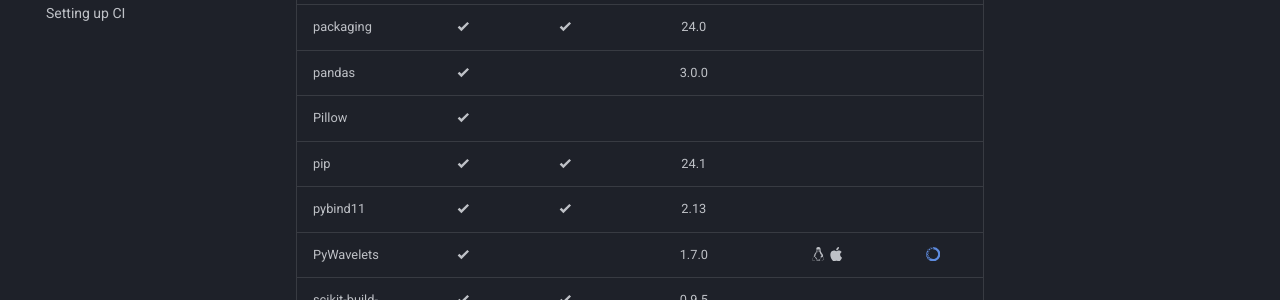
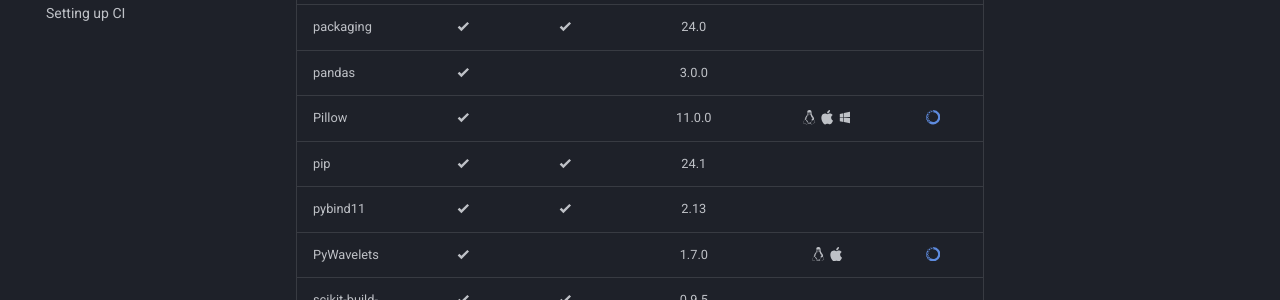
Before and after one commit to Quansight-Labs/free-threaded-compatibility, an MkDocs documentation site: the page built from docs/tracking.md, in a window 1280 px wide and 900 px high, scrolled down 624 px. Shown: the part 248-548 px from the top of the window. Built offline with MkDocs 1.6.1 and Material for MkDocs 9.7.7, drawn with Linux system fonts in a browser that asks for light colours; comment, search, counter and statistics services are not loaded.

Commit message:
Add pillow nightlies to status tracking table (#40)

```diff
--- a/docs/tracking.md
+++ b/docs/tracking.md
@@ -33,7 +33,7 @@
 | NumPy        | :material-check-bold: |              | 2.1.0                      | :simple-linux: :simple-apple:                              | [:simple-anaconda:](https://anaconda.org/scientific-python-nightly-wheels/numpy/)        |
 | packaging   | :material-check-bold: | :material-check-bold:   | 24.0   |   |   |
 | pandas       | :material-check-bold: |   | 3.0.0    |    |    |
-| Pillow       | :material-check-bold: ||    |    |    |    |
+| Pillow       | :material-check-bold: |   | 11.0.0   | :simple-linux: :simple-apple: :material-microsoft-windows: | [:simple-anaconda:](https://anaconda.org/scientific-python-nightly-wheels/pillow/)       |
 | pip   | :material-check-bold: | :material-check-bold:   | 24.1   |    |    |
 | pybind11   | :material-check-bold: | :material-check-bold:   | 2.13   |    |    |
 | PyWavelets   | :material-check-bold: |    | 1.7.0   | :simple-linux: :simple-apple:   | [:simple-anaconda:](https://anaconda.org/scientific-python-nightly-wheels/pywavelets/)   |
```
